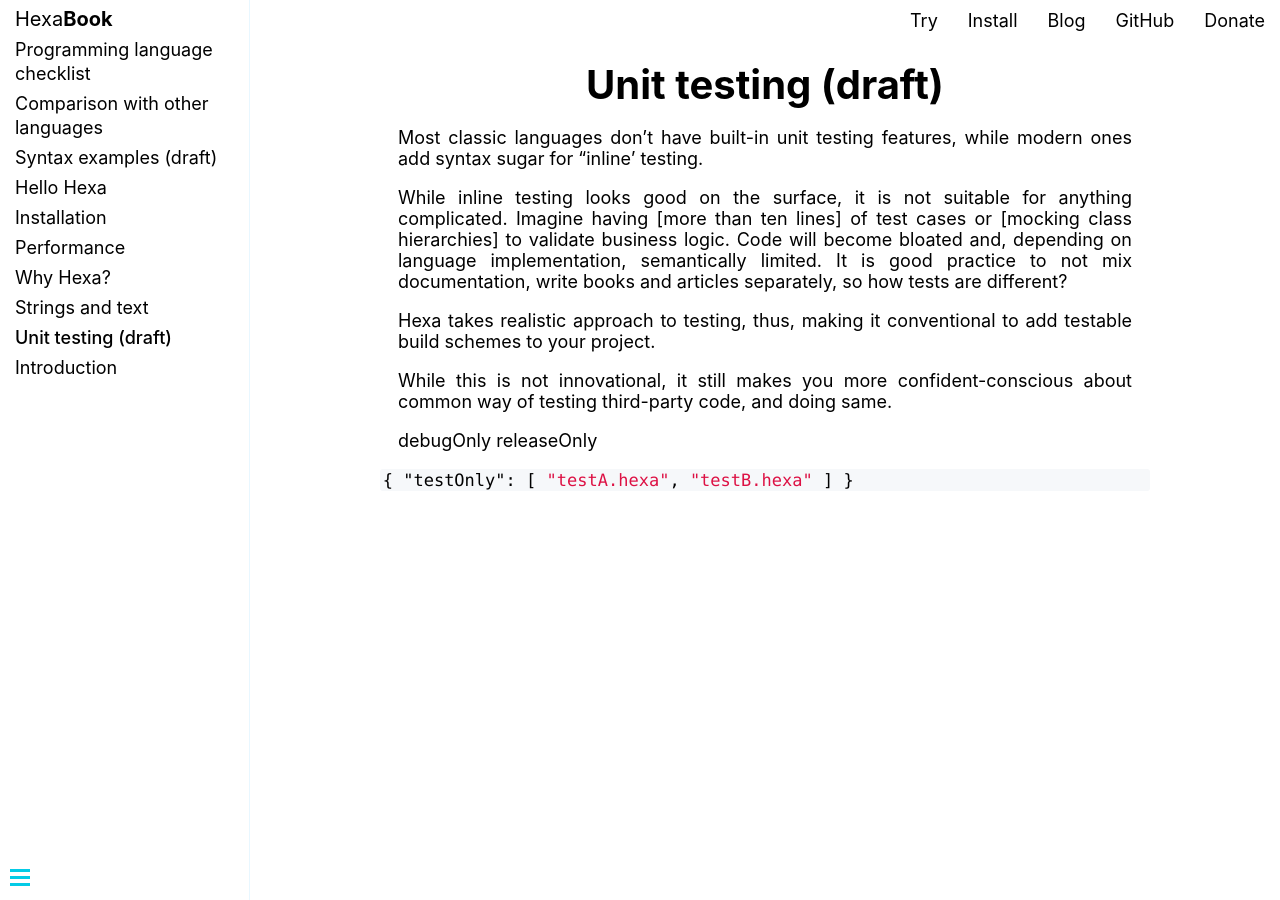
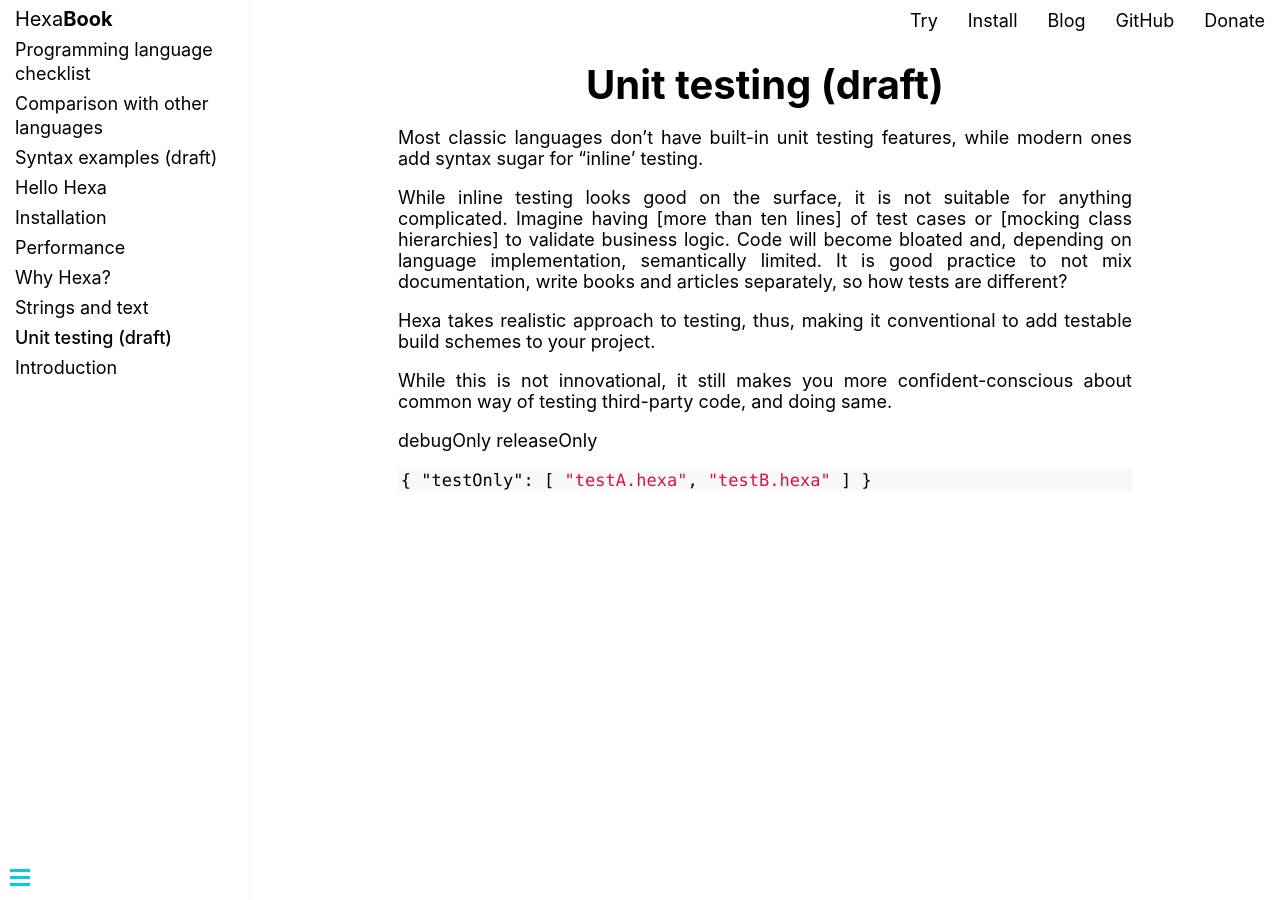
Before and after one commit to hexalang/hexalang.github.io, a Jekyll site: the page built from _book/Testing.md, in a window 1280 px wide. Built offline with Jekyll 4.4.1, drawn with Linux system fonts in a browser that asks for light colours.

Commit message:
Update book-and-blog.css

```diff
--- a/_includes/book-and-blog.css
+++ b/_includes/book-and-blog.css
@@ -7,4 +7,5 @@
 
 .highlighter-rouge {
     background-color: #f6f8fa;
+    margin: 0 1em 1em;
 }
```
